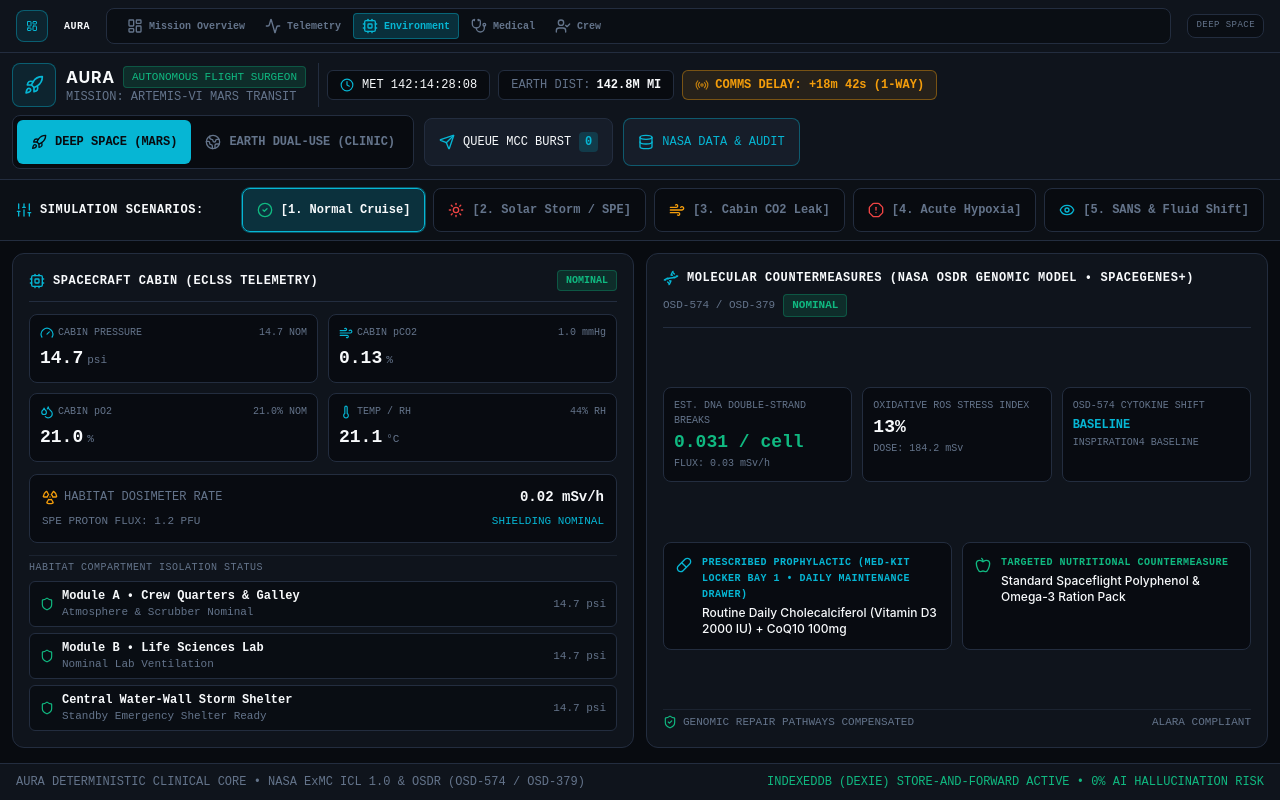
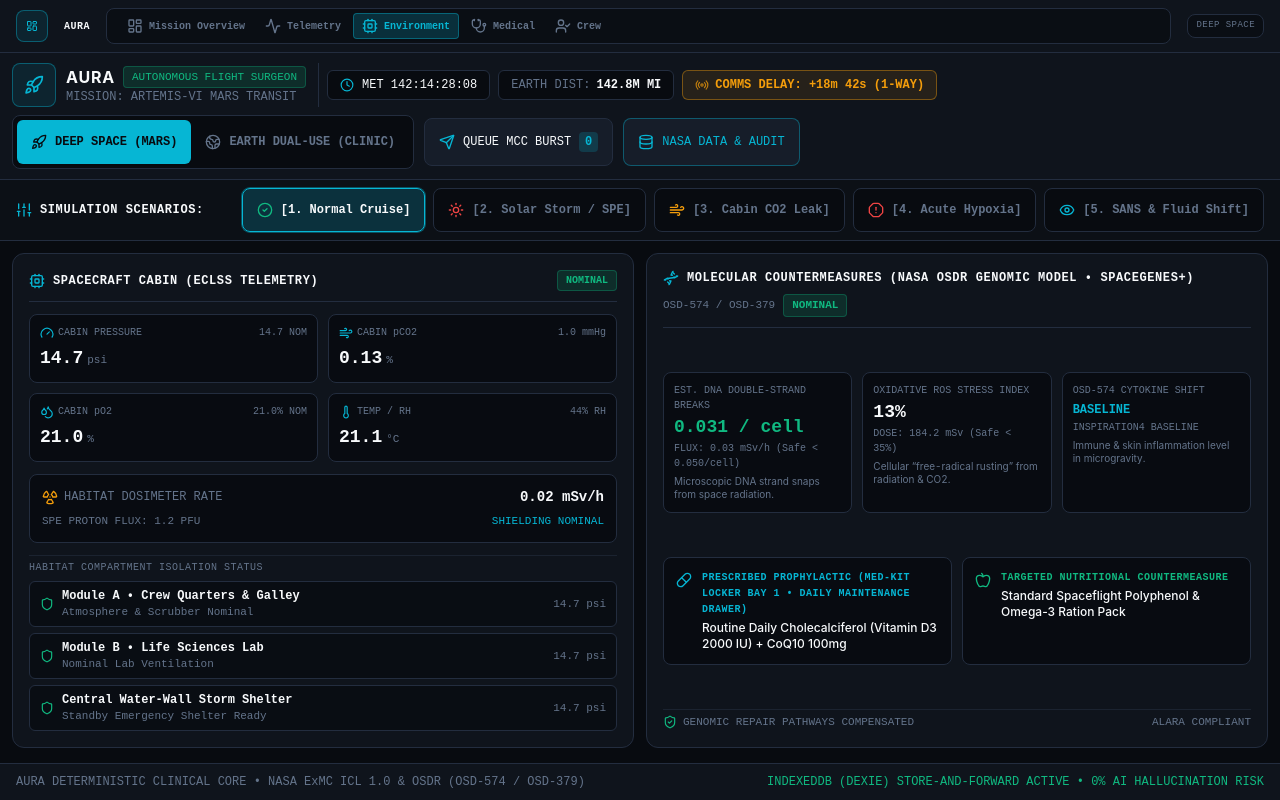
Before and after one commit to FrankCidney/pulseroute, a React (Vite) app: page / in a window 1280 px wide. Both pictures are taken after a click on the button "Environment". Shown: the top 800 px of the page. Built offline with nearby package versions, Linux system fonts and the light colour scheme.

Commit message:
feat(molecular): add plain-english explanations for DNA breaks and ROS stress

```diff
--- a/src/components/environment/MolecularCountermeasurePanel.tsx
+++ b/src/components/environment/MolecularCountermeasurePanel.tsx
@@ -141,8 +141,11 @@ export function MolecularCountermeasurePanel({
             {assessment.estimatedDnaDsbPerCell.toFixed(3)} / cell
           </span>
           <span className="text-[10px] text-cockpit-muted block">
-            FLUX: {radiationRateMsvHr.toFixed(2)} mSv/h
+            FLUX: {radiationRateMsvHr.toFixed(2)} mSv/h (Safe &lt; 0.050/cell)
           </span>
+          <p className="text-[10px] font-sans text-cockpit-muted mt-1 leading-snug">
+            Microscopic DNA strand snaps from space radiation.
+          </p>
         </div>
 
         <div className="bg-space-void/90 border border-space-border rounded-lg p-2.5">
@@ -153,8 +156,11 @@ export function MolecularCountermeasurePanel({
             {assessment.oxidativeStressIndexPct}%
           </span>
           <span className="text-[10px] text-cockpit-muted block">
-            DOSE: {cumulativeDoseMsv.toFixed(1)} mSv
+            DOSE: {cumulativeDoseMsv.toFixed(1)} mSv (Safe &lt; 35%)
           </span>
+          <p className="text-[10px] font-sans text-cockpit-muted mt-1 leading-snug">
+            Cellular &ldquo;free-radical rusting&rdquo; from radiation &amp; CO2.
+          </p>
         </div>
 
         <div className="bg-space-void/90 border border-space-border rounded-lg p-2.5">
@@ -167,6 +173,9 @@ export function MolecularCountermeasurePanel({
           <span className="text-[10px] text-cockpit-muted block mt-0.5">
             INSPIRATION4 BASELINE
           </span>
+          <p className="text-[10px] font-sans text-cockpit-muted mt-1 leading-snug">
+            Immune &amp; skin inflammation level in microgravity.
+          </p>
         </div>
       </div>
 
```
